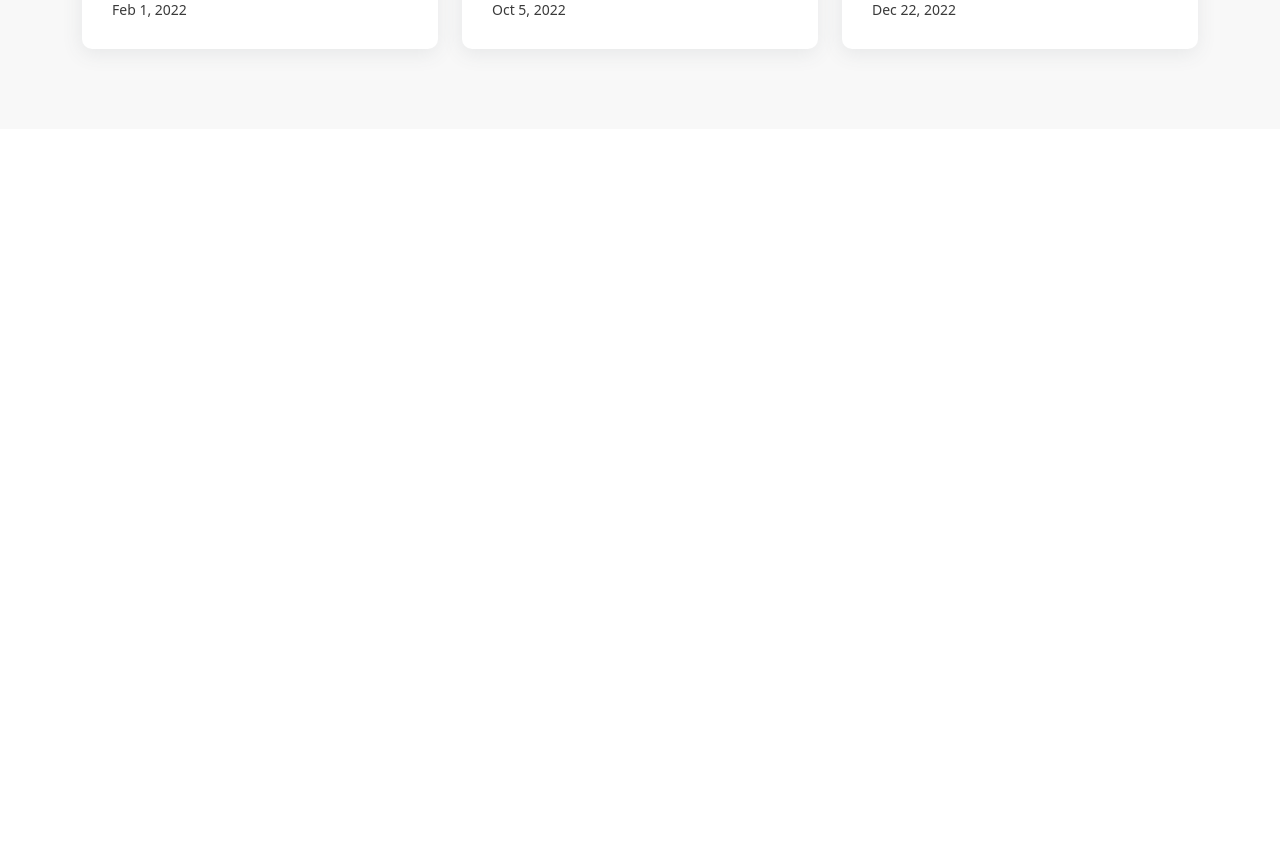
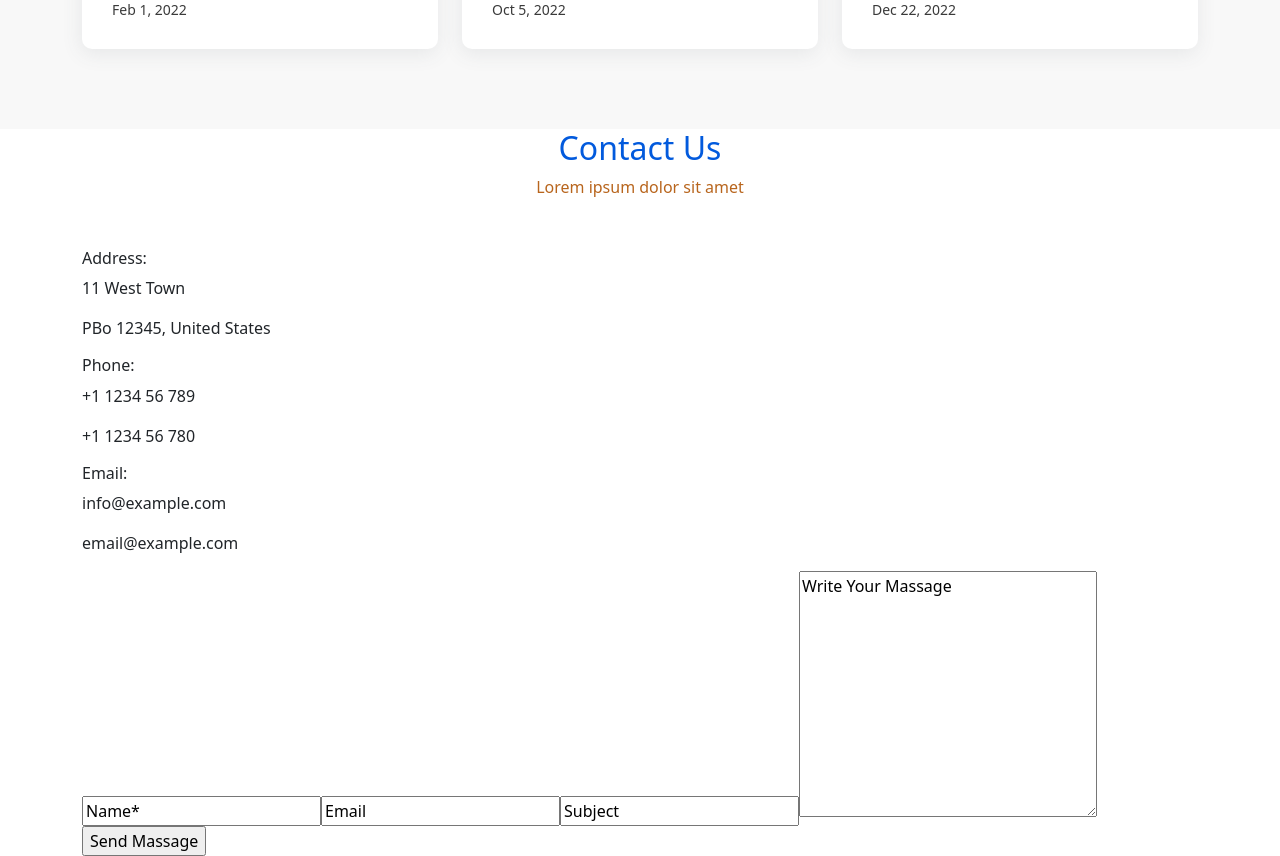
Before and after one commit to Hamza-1-0/Secondproject, a React (Vite) app: page / in a window 1280 px wide. Shown: the part 7500-8356 px from the top of the page. Before the commit the page ends 7629 px from the top, so only its background shows below. Built offline with nearby package versions, Linux system fonts and the light colour scheme.

Commit message:
Add header

```diff
--- /dev/null
+++ b/src/Components/Contact us/Contactus.jsx
@@ -0,0 +1,53 @@
+import { Col, Container, Row } from "react-bootstrap";
+import "./Contactus-style.css";
+
+const Contactus = () => {
+  return (
+    <div className="contact">
+      <h2 className="text-top">Contact Us</h2>
+      <p className="text-down">Lorem ipsum dolor sit amet</p>
+      <Container>
+        <Row>
+          <Col>
+            <div className="deatils">
+              <div className="adress">
+                <h6>Address:</h6>
+                <p>11 West Town</p>
+                <p>PBo 12345, United States</p>
+              </div>
+              <div className="phone">
+                <h6>Phone:</h6>
+                <p>+1 1234 56 789</p>
+                <p>+1 1234 56 780</p>
+              </div>
+              <div className="email">
+                <h6>Email:</h6>
+                <p>info@example.com</p>
+                <p>email@example.com</p>
+              </div>
+            </div>
+          </Col>
+        </Row>
+        <Row>
+          <Col>
+            <form action="">
+              <input type="text" value={"Name*"} />
+              <input type="email" name="" id="" value={"Email"} />
+              <input type="text" value={"Subject"} />
+              <textarea
+                name=""
+                id=""
+                cols="30"
+                rows="10"
+                value={"Write Your Massage"}
+              ></textarea>
+              <input type="button" value="Send Massage" />
+            </form>
+          </Col>
+        </Row>
+      </Container>
+    </div>
+  );
+};
+
+export default Contactus;
--- a/src/Screen/Home.jsx
+++ b/src/Screen/Home.jsx
@@ -11,6 +11,7 @@ import { useEffect, useState } from "react";
 import Team from "../Components/Team/Team";
 import Preview from "../Components/preview-contact/Preview";
 import Blog from "../Components/Blog/Blog";
+import Contactus from "../Components/Contact us/Contactus";
 
 const Home = () => {
   const [scroll, setScroll] = useState(0);
@@ -35,6 +36,7 @@ const Home = () => {
       <Team />
       <Preview />
       <Blog />
+      <Contactus />
     </>
   );
 };
```
Also changed, not shown: src/Components/Contact us/Contactus-style.css (added).
